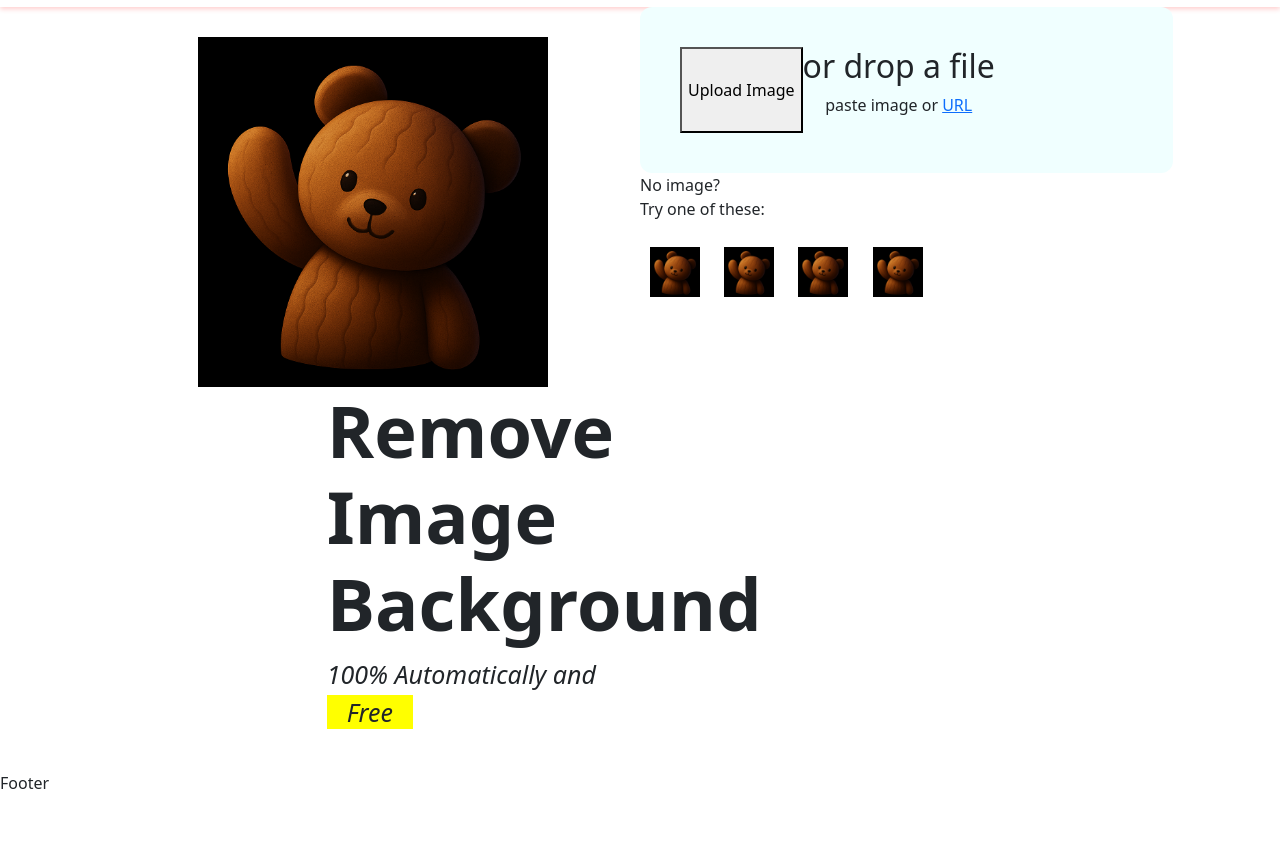
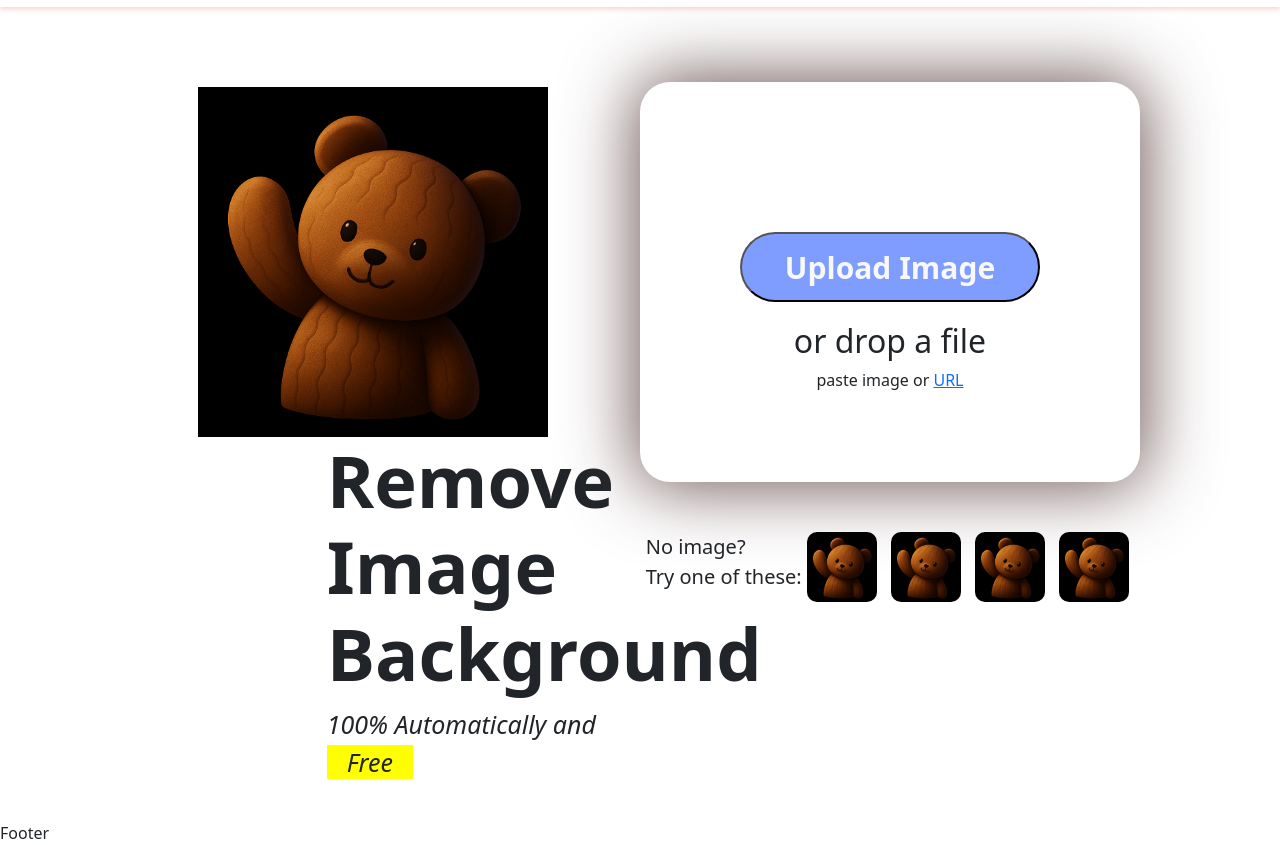
Before and after one commit to Toannoki/RemoveBGWebsite, a plain HTML site: page Index.html in a window 1280 px wide. Shown: the part 63-908 px from the top of the page. Before the commit the page ends 858 px from the top, so only its background shows below. Drawn offline with nearby package versions, Linux system fonts and the light colour scheme.

Commit message:
SecondCommit

```diff
--- a/Index.html
+++ b/Index.html
@@ -38,7 +38,7 @@
             <h1>Remove Image Background</h1>
             <p>100% Automatically and <span> Free</span> </p>
           </div>
-        </section>
+      </section>
         <section class="upload-section col-5">
           <div class="upload-box">
             <button class="upload-btn">Upload Image</button>
@@ -47,16 +47,14 @@
               <p>paste image or <a href="#">URL</a></p>
             </div>
           </div>
-          <div>
-            <section class="examples-section">
-            <p>No image? <br> Try one of these: </p>
+          <div class="example-box">
+              <p>No image? <br> Try one of these: </p>
               <div class="example-images">
                 <img class="example-img" src="Image/Sample.png" />
                 <img class="example-img" src="Image/Sample.png" />
                 <img class="example-img" src="Image/Sample.png" />
                 <img class="example-img" src="Image/Sample.png" />
               </div>
-            </section>
           </div>
         </section>
         <div class="col-1"></div>
--- a/Style.css
+++ b/Style.css
@@ -17,8 +17,8 @@ body {
   justify-content: center; /* căn giữa theo chiều ngang */
   align-items: center;     /* căn giữa theo chiều dọc */
   text-align: center;
-
   padding: 30px 20px;
+  margin-top: 50px;
   align-items: center;
 }
 .hero-image{
@@ -46,18 +46,56 @@ body {
   padding-inline: 20px;
 }
 .upload-box {
-  background: azure;
-  padding: 40px;
+  background: rgb(255, 255, 255);
+  padding-top: 100px;
   text-align: center;
-  border-radius: 12px;
-  display: flex;
+  border-radius: 30px;
+  display: block;
+  margin-top: 75px;
+  width: 500px;
+  height: 400px;
+  box-shadow: 0 0 70px 5px rgba(88, 60, 60, 0.863);
+}
+.upload-box .upload-instruction
+{
+  margin-top: 20px;
+}
+.upload-btn{
+  background-color: rgba(0, 60, 255, 0.5);
+  border-radius: 100px;
+  height: 70px;
+  width: 300px;
+  margin-top: 50px;
+  font-weight: bold;
+  color: #f8f8f8;
+  font-size: 30px;
+   transition: background-color 0.5s;
+}
+.upload-btn:hover{
+  background-color: rgba(126, 178, 238, 0.781);
+
 }
 .upload-page{
   display: flex;
 }
+
 .example-img {
-  width: 50px;
-  margin: 10px;
+  width: 70px;
+  margin: 5px;
+  border-radius: 10px;
+  margin-top: 10px;
+}
+.example-box {
+  display: flex;
+  width: 500px;
+  height: auto;
+  margin-top: 40px;
+  justify-content: center;
+}
+.example-box p {
+  font-size: 20px;
+  font-weight: 500;
+  margin-top: 10px;
 }
 /* Cho phần chứa chính */
 .nav-bar {
@@ -70,7 +108,6 @@ body {
   display: flex;
   align-items: center;
   max-width: 3600px;
-  margin: 0 auto;
 }
 
 /* Cho các <ul> nằm ngang */
@@ -81,7 +118,6 @@ body {
   margin: 0;
   padding: 0;
 }
-
 /* Tùy chỉnh nút */
 .nav-content button {
   background: none;
```
